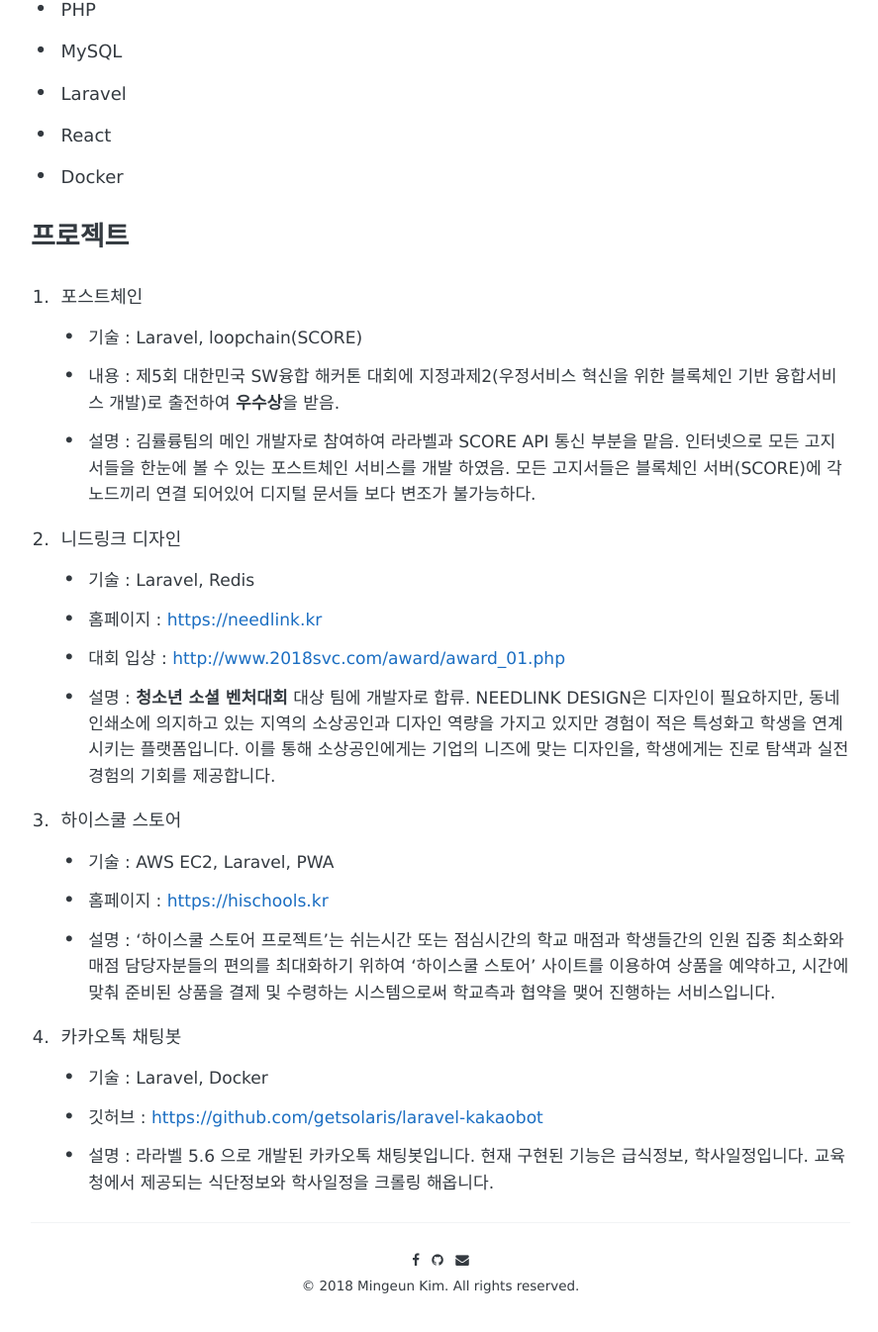
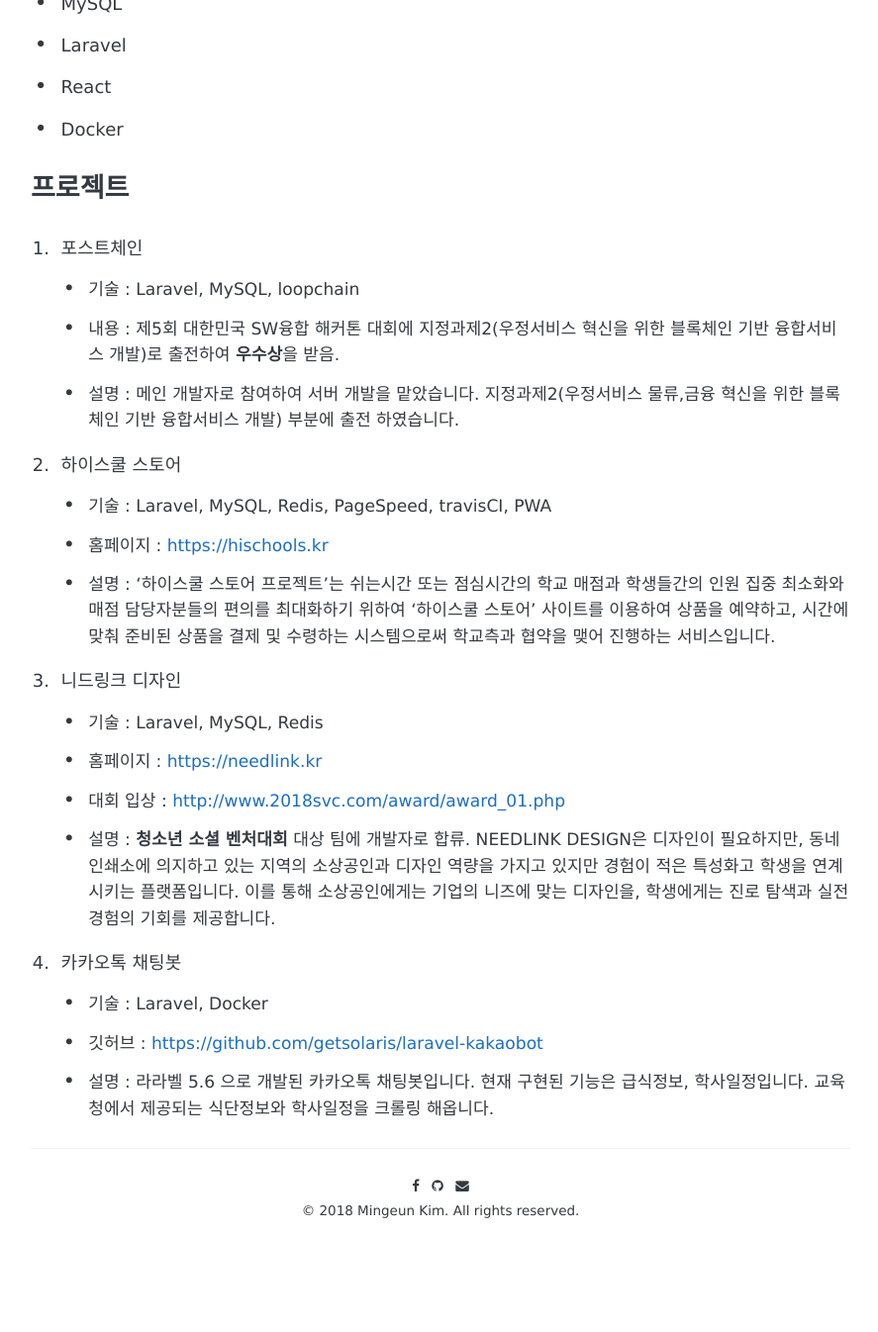
Before and after one commit to mingeunkim/mingeunkim.github.io, a Jekyll site: the page built from about.md, in a window 1280 px wide and 1400 px high, scrolled down 711 px. Shown: the top 1346 px of the window at 99% size, without its empty margins (195-1082 px from the left). Built offline with Jekyll 4.4.1, drawn with Linux system fonts in a browser that asks for light colours; some web fonts are replaced; after the commit the page ends 2036 px from its top, so only the background shows below that; some of the changed text lies outside the part shown.

Commit message:
내정보 업데이트

```diff
--- a/about.md
+++ b/about.md
@@ -3,14 +3,12 @@
 permalink: /about/
 ---
 
-안녕하세요. 서울아이티고등학교에 재학중인 3학년 학생 김민근입니다.
-
-빅데이터 처리 엔진 기반 차세대 커머스 플랫폼 회사 더커머스에 재직중에 있습니다.
+인공지능 커머스 스타트업에 재직중인 라라벨을 좋아하는 학생입니다.
 
 
 ### 정보
 - 이름 : 김민근
-- 이메일 : mingeun.k.k@gmail.com
+- 이메일 : mingeun.k.k@gmail.com or kevin@thecommerce.co.kr
 - 깃허브 : [https://github.com/getsolaris](https://github.com/getsolaris)
 
 ### 회사
@@ -26,23 +24,20 @@
 ### 프로젝트
 
 1. 포스트체인
-    - 기술 : Laravel, loopchain(SCORE)
+    - 기술 : Laravel, MySQL, loopchain
     - 내용 : 제5회 대한민국 SW융합 해커톤 대회에 지정과제2(우정서비스 혁신을 위한 블록체인 기반 융합서비스 개발)로 출전하여 <b>우수상</b>을 받음.
-    - 설명 : 김률륭팀의 메인 개발자로 참여하여 라라벨과 SCORE API 통신 부분을 맡음. 인터넷으로 모든 고지서들을 한눈에 볼 수 있는 포스트체인 서비스를 개발 하였음. 모든 고지서들은 블록체인 서버(SCORE)에 각 노드끼리 연결 되어있어 디지털 문서들 보다 변조가 불가능하다.
+    - 설명 : 메인 개발자로 참여하여 서버 개발을 맡았습니다. 지정과제2(우정서비스 물류,금융 혁신을 위한 블록체인 기반 융합서비스 개발) 부분에 출전 하였습니다.
 
+2. 하이스쿨 스토어
+    - 기술 : Laravel, MySQL, Redis, PageSpeed, travisCI, PWA
+    - 홈페이지 : [https://hischools.kr](https://hischools.kr)
+    - 설명 : '하이스쿨 스토어 프로젝트'는 쉬는시간 또는 점심시간의 학교 매점과 학생들간의 인원 집중 최소화와 매점 담당자분들의 편의를 최대화하기 위하여 '하이스쿨 스토어' 사이트를 이용하여 상품을 예약하고, 시간에 맞춰 준비된 상품을 결제 및 수령하는 시스템으로써 학교측과 협약을 맺어 진행하는 서비스입니다.
 
-2. 니드링크 디자인
-    - 기술 : Laravel, Redis
+3. 니드링크 디자인
+    - 기술 : Laravel, MySQL, Redis
     - 홈페이지 : [https://needlink.kr](https://needlink.kr)
     - 대회 입상 : [http://www.2018svc.com/award/award_01.php](http://www.2018svc.com/award/award_01.php)
     - 설명 : <b>청소년 소셜 벤처대회</b> 대상 팀에 개발자로 합류. NEEDLINK DESIGN은 디자인이 필요하지만, 동네 인쇄소에 의지하고 있는 지역의 소상공인과 디자인 역량을 가지고 있지만 경험이 적은 특성화고 학생을 연계시키는 플랫폼입니다. 이를 통해 소상공인에게는 기업의 니즈에 맞는 디자인을, 학생에게는 진로 탐색과 실전 경험의 기회를 제공합니다.
-
-
-3. 하이스쿨 스토어
-    - 기술 : AWS EC2, Laravel, PWA
-    - 홈페이지 : [https://hischools.kr](https://hischools.kr)
-    - 설명 : '하이스쿨 스토어 프로젝트'는 쉬는시간 또는 점심시간의 학교 매점과 학생들간의 인원 집중 최소화와 매점 담당자분들의 편의를 최대화하기 위하여 '하이스쿨 스토어' 사이트를 이용하여 상품을 예약하고, 시간에 맞춰 준비된 상품을 결제 및 수령하는 시스템으로써 학교측과 협약을 맺어 진행하는 서비스입니다.
-
 
 4.  카카오톡 채팅봇
     - 기술 : Laravel, Docker
```
